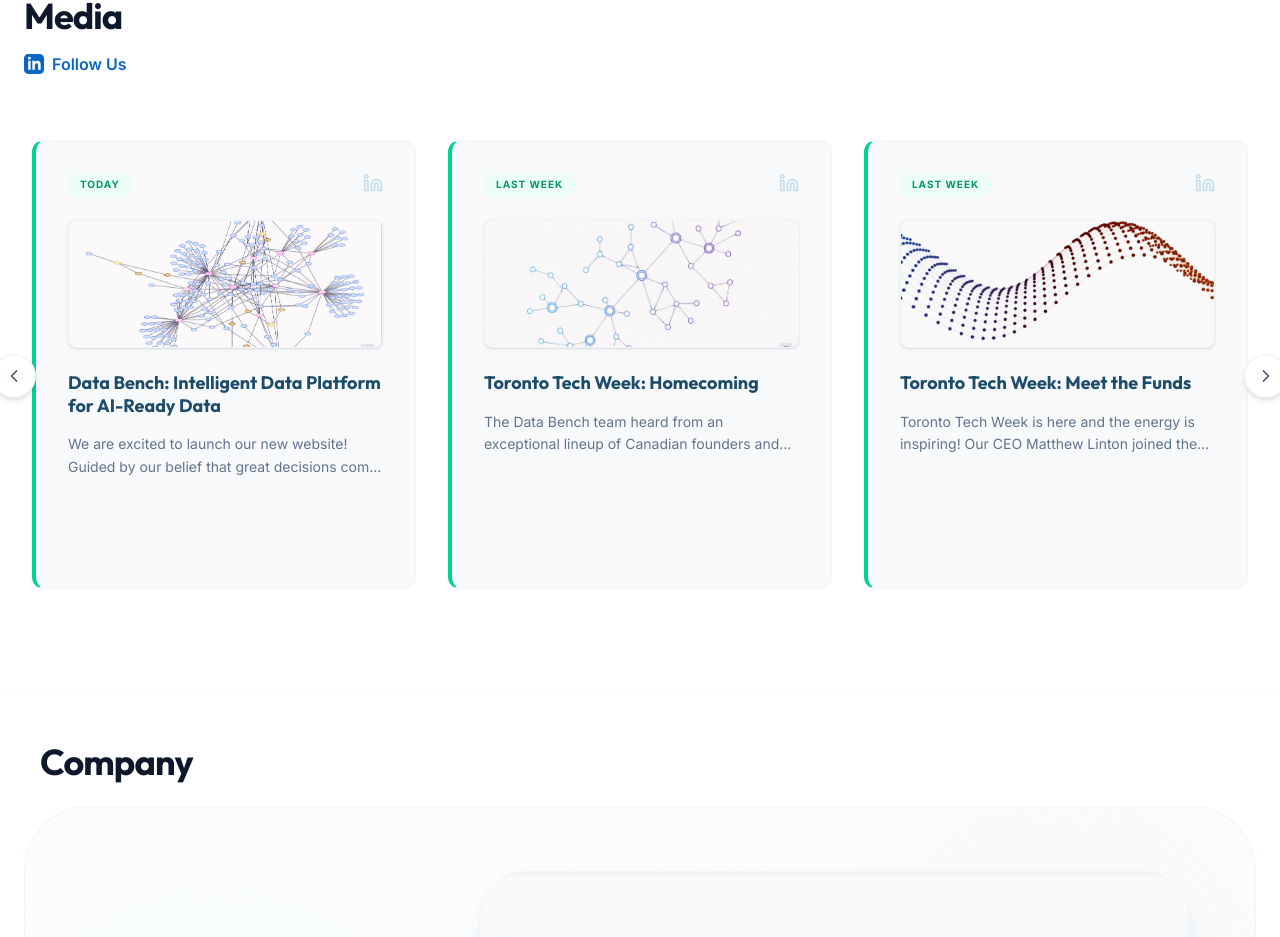
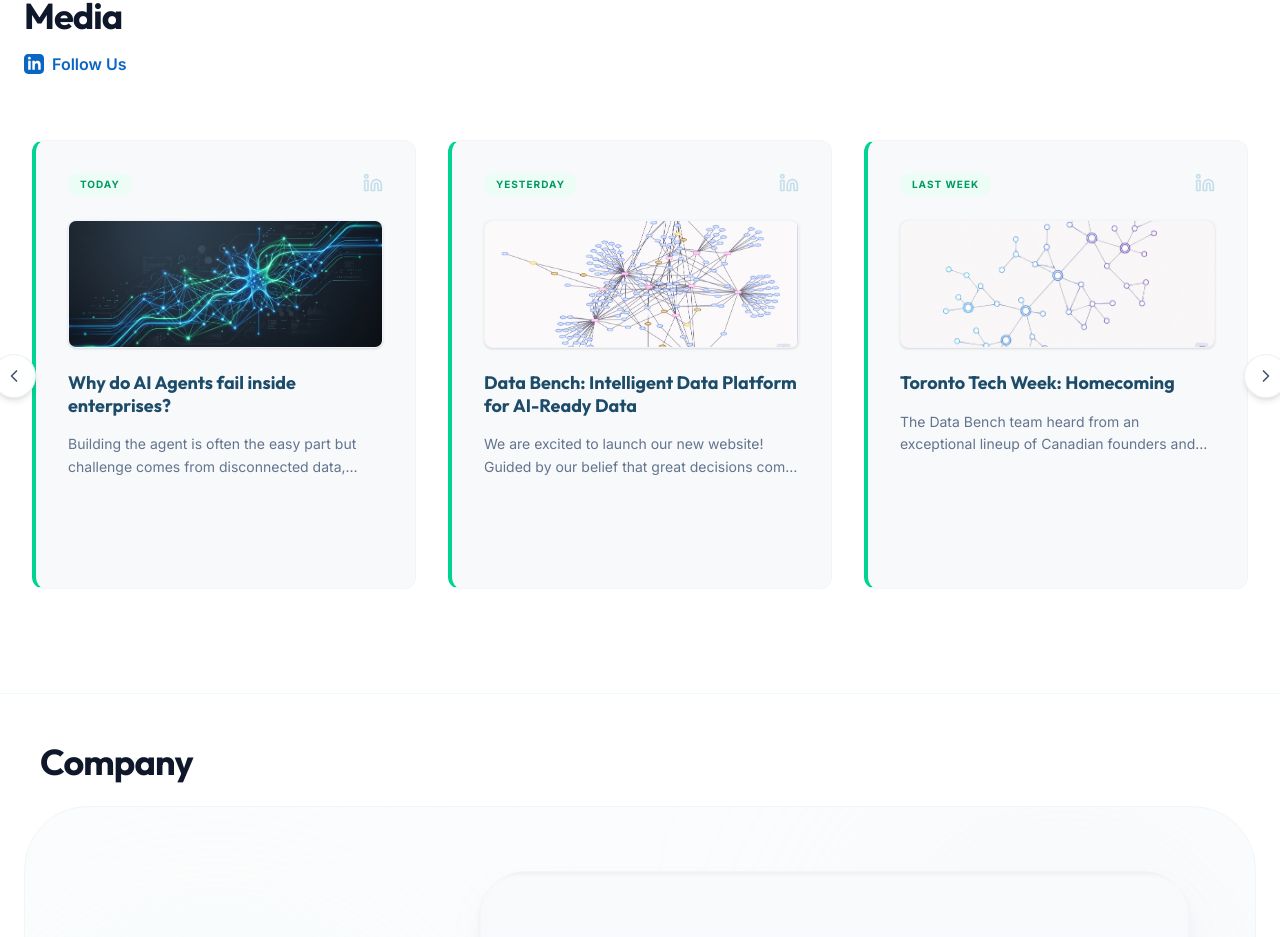
Before and after one commit to msantacruz777/Databench, a React (Vite) app: page / in a window 1280 px wide. Shown: the part 4653-5590 px from the top of the page. Built offline with nearby package versions, Linux system fonts and the light colour scheme; no server answers.

Commit message:
feat: add new blog post about AI agents
Update the news feed to include a new post regarding enterprise AI agent challenges and update the existing post badge to 'Yesterday'.

```diff
--- a/src/App.tsx
+++ b/src/App.tsx
@@ -227,8 +227,16 @@
 
   const posts = [
     {
+      id: 6,
+      badge: "Today",
+      title: "Why do AI Agents fail inside enterprises?",
+      text: "Building the agent is often the easy part but challenge comes from disconnected data, unclear workflows, limited governance, and low adoption across teams. AI agents need context, access to reliable information, and processes they can operate within.",
+      image: "/ai_ready_data.png",
+      url: "https://www.linkedin.com/posts/data-bench_data-bench-intelligent-data-platform-for-activity-7470160318044913664-HXDx?utm_source=share&utm_medium=member_desktop&rcm=ACoAAAfTR_wBBByb0C7UERxOLxKheF6sLNa6Wx4"
+    },
+    {
       id: 0,
-      badge: "Today",
+      badge: "Yesterday",
       title: "Data Bench: Intelligent Data Platform for AI-Ready Data",
       text: "We are excited to launch our new website! Guided by our belief that great decisions come from more than data—they come from understanding context—we help organizations integrate, harmonize, and transform fragmented information.",
       image: "/Knowledge.jpeg",
```
Also changed, not shown: public/ai_ready_data.png (added).
